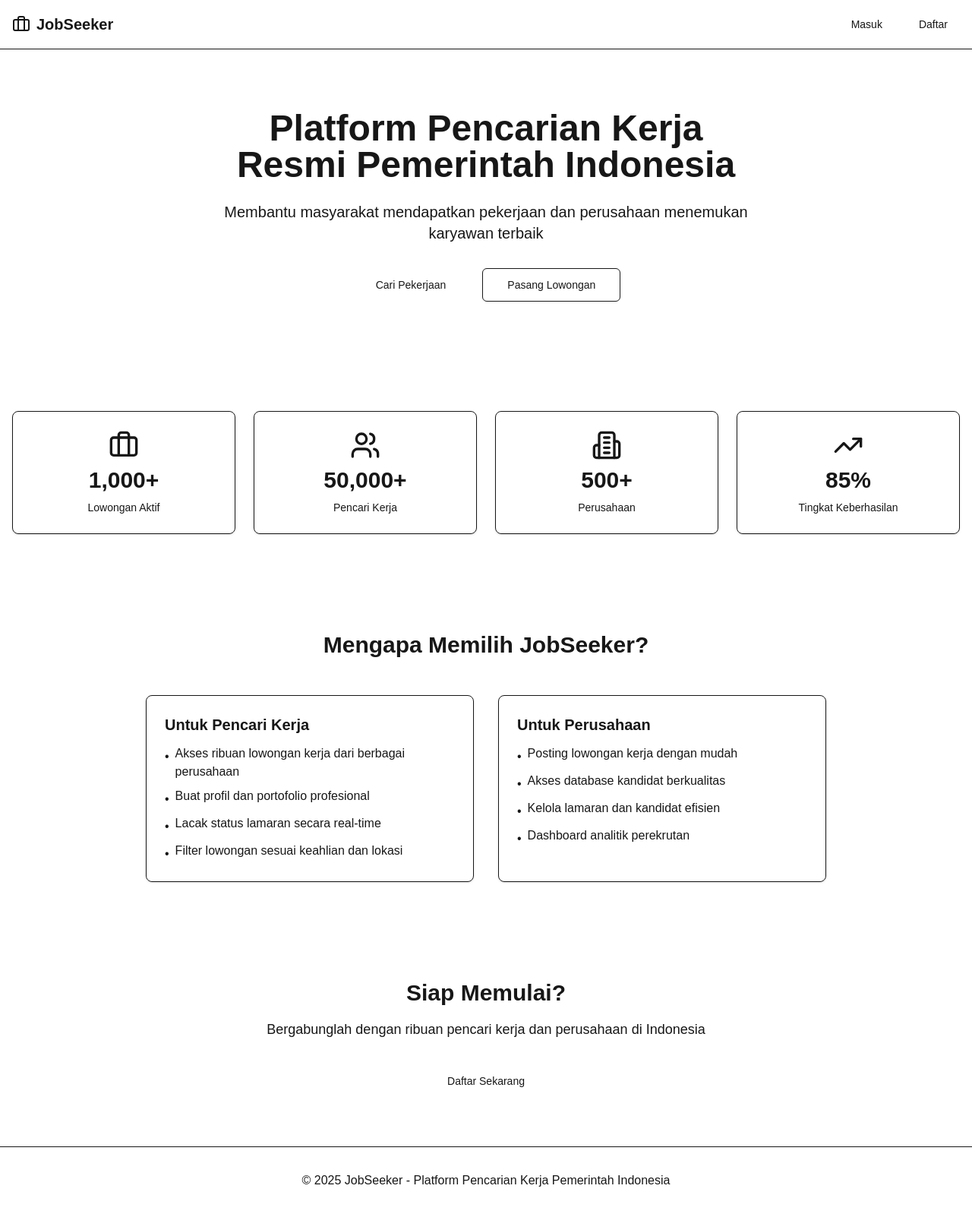
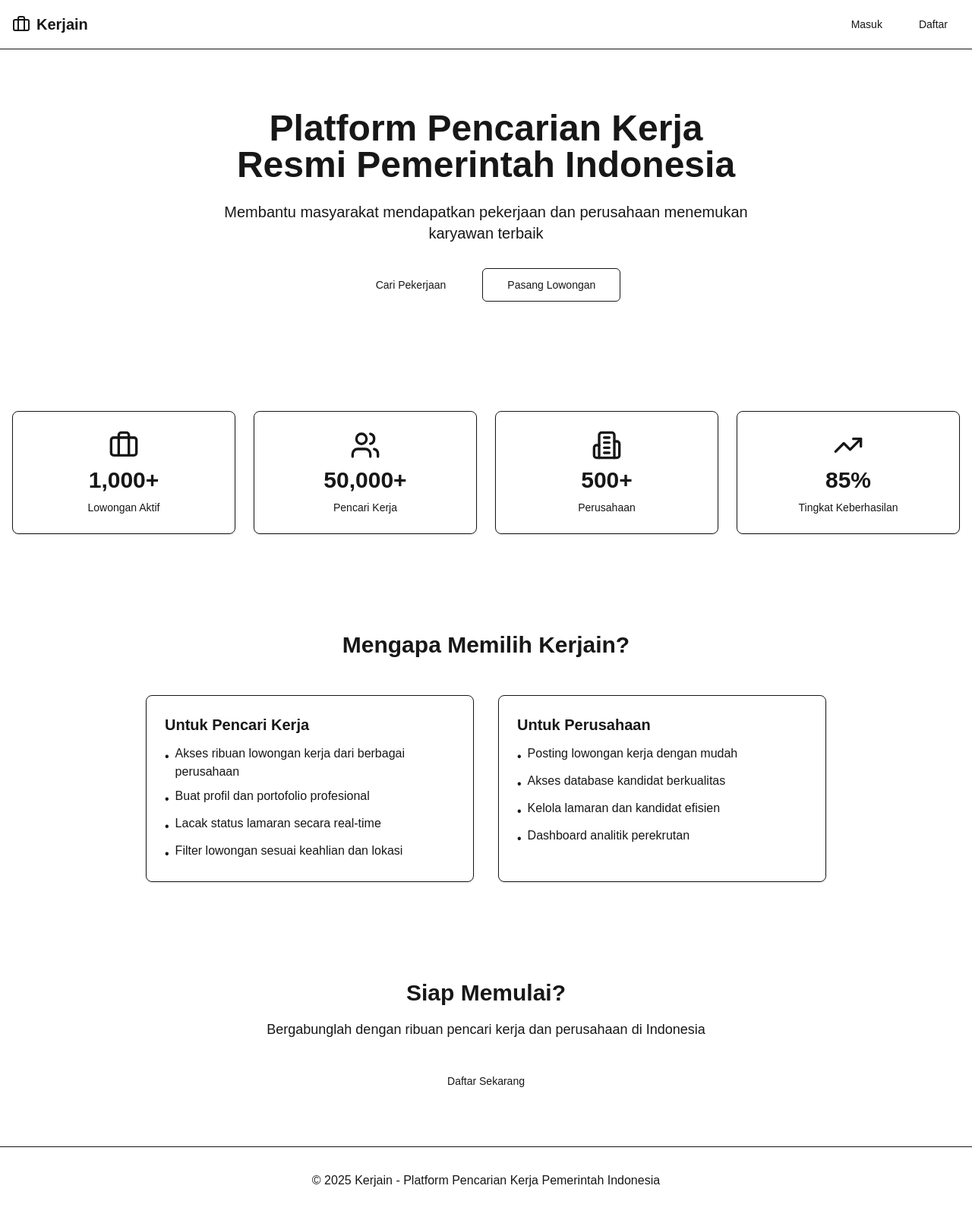
Before and after one commit to Agil1912/ukk_jobseeker, a Next.js app: page / in a window 1280 px wide. Shown: the whole page at 76% size. Built offline with nearby package versions, Linux system fonts and the light colour scheme; no server answers.

Commit message:
Pemnbenaran nama

```diff
--- a/src/app/login/page.tsx
+++ b/src/app/login/page.tsx
@@ -75,7 +75,7 @@ export default function LoginPage() {
               <Briefcase className="h-6 w-6 text-primary-foreground" />
             </div>
           </div>
-          <CardTitle className="text-2xl">Masuk ke JobSeeker</CardTitle>
+          <CardTitle className="text-2xl">Masuk ke Kerjain</CardTitle>
           <CardDescription>
             Masukkan email dan password Anda untuk melanjutkan
           </CardDescription>
--- a/src/app/page.tsx
+++ b/src/app/page.tsx
@@ -83,7 +83,7 @@ export default function HomePage() {
       {/* Features Section */}
       <section className="py-16">
         <div className="container mx-auto px-4">
-          <h2 className="text-3xl font-bold text-center mb-12">Mengapa Memilih JobSeeker?</h2>
+          <h2 className="text-3xl font-bold text-center mb-12">Mengapa Memilih Kerjain?</h2>
           <div className="grid grid-cols-1 md:grid-cols-2 gap-8 max-w-4xl mx-auto">
             <Card>
               <CardContent className="pt-6">
@@ -151,7 +151,7 @@ export default function HomePage() {
       {/* Footer */}
       <footer className="border-t py-8 bg-card">
         <div className="container mx-auto px-4 text-center text-muted-foreground">
-          <p>&copy; 2025 JobSeeker - Platform Pencarian Kerja Pemerintah Indonesia</p>
+          <p>&copy; 2025 Kerjain - Platform Pencarian Kerja Pemerintah Indonesia</p>
         </div>
       </footer>
     </div>
--- a/src/components/navbar.tsx
+++ b/src/components/navbar.tsx
@@ -36,7 +36,7 @@ export function Navbar() {
             className="flex items-center gap-2 font-bold text-xl text-primary"
           >
             <Briefcase className="h-6 w-6" />
-            <span>JobSeeker</span>
+            <span>Kerjain</span>
           </Link>
 
           <div className="flex items-center gap-4">
```
